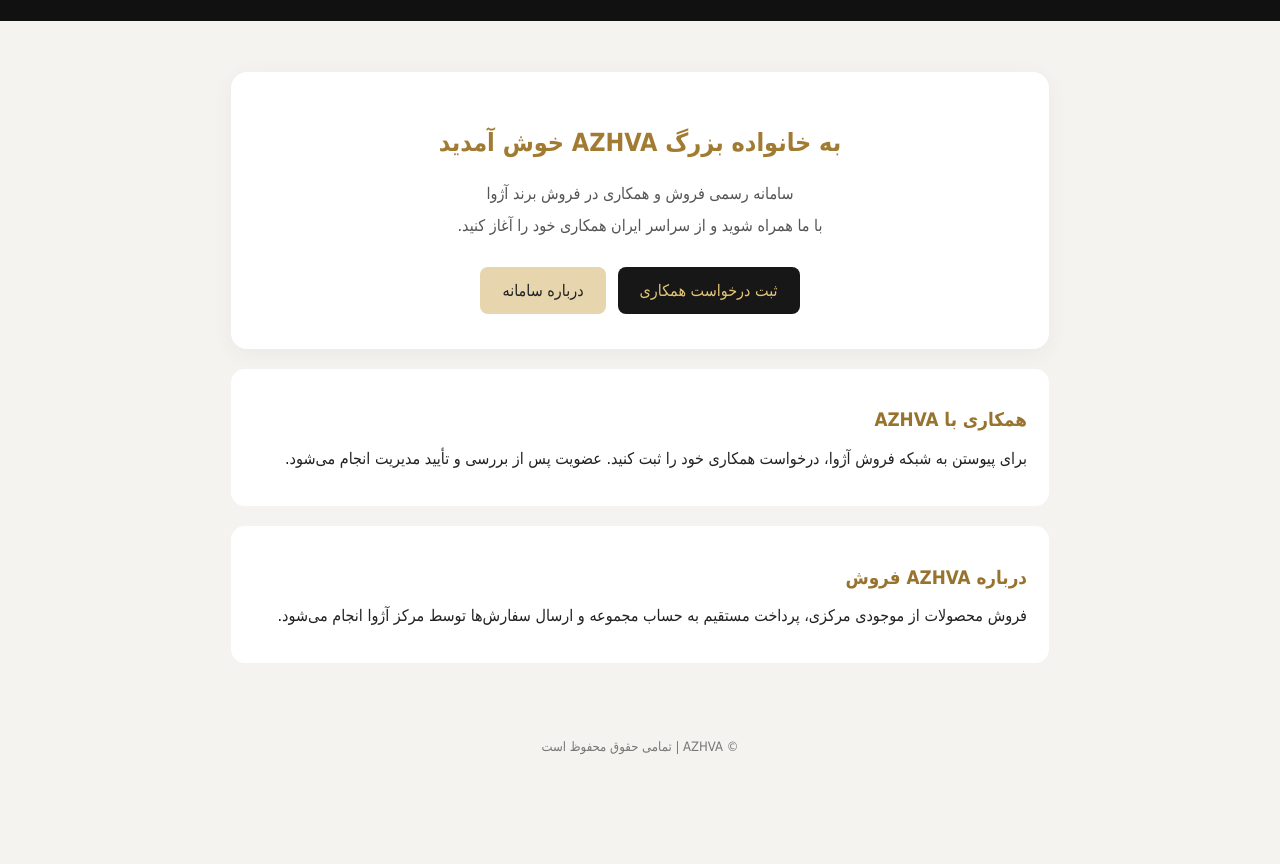
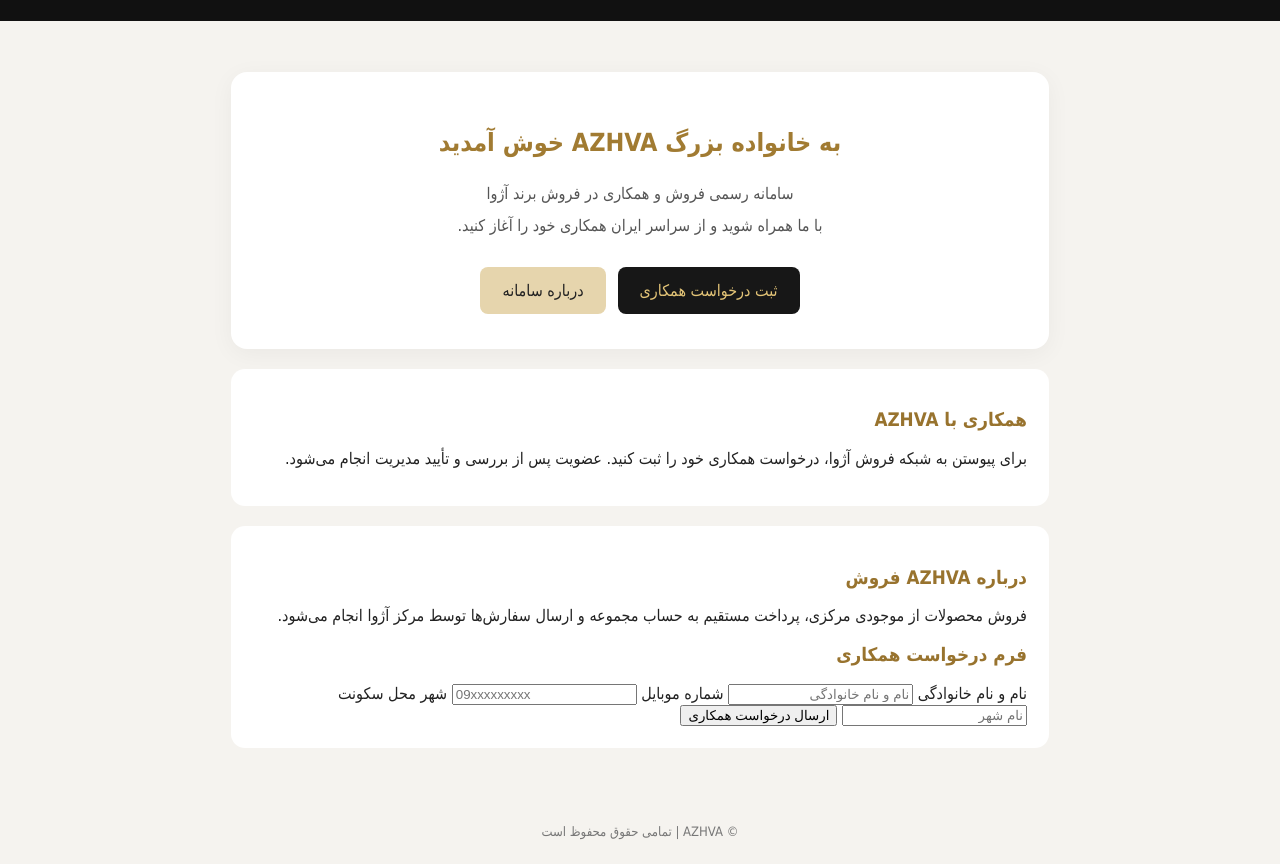
Before and after one commit to y8450608-collab/Azhva_forosh-, a plain HTML site: page index.html in a window 1280 px wide. Shown: the part 97-961 px from the top of the page. Before the commit the page ends 876 px from the top, so only its background shows below. Drawn offline with Linux system fonts and the light colour scheme.

Commit message:
Update index.html

```diff
--- a/index.html
+++ b/index.html
@@ -45,7 +45,19 @@ footer{text-align:center;padding:25px;color:#777;font-size:13px}
 <section id="about">
 <h3>درباره AZHVA فروش</h3>
 <p>فروش محصولات از موجودی مرکزی، پرداخت مستقیم به حساب مجموعه و ارسال سفارش‌ها توسط مرکز آژوا انجام می‌شود.</p>
-</section>
+<h3>فرم درخواست همکاری</h3>
+<form>
+  <label>نام و نام خانوادگی</label>
+  <input type="text" name="fullname" required placeholder="نام و نام خانوادگی">
+
+  <label>شماره موبایل</label>
+  <input type="tel" name="phone" required pattern="09[0-9]{9}" placeholder="09xxxxxxxxx">
+
+  <label>شهر محل سکونت</label>
+  <input type="text" name="city" required placeholder="نام شهر">
+
+  <button type="submit">ارسال درخواست همکاری</button>
+</form></section>
 </main>
 <footer>© AZHVA | تمامی حقوق محفوظ است</footer>
 </body>
```
